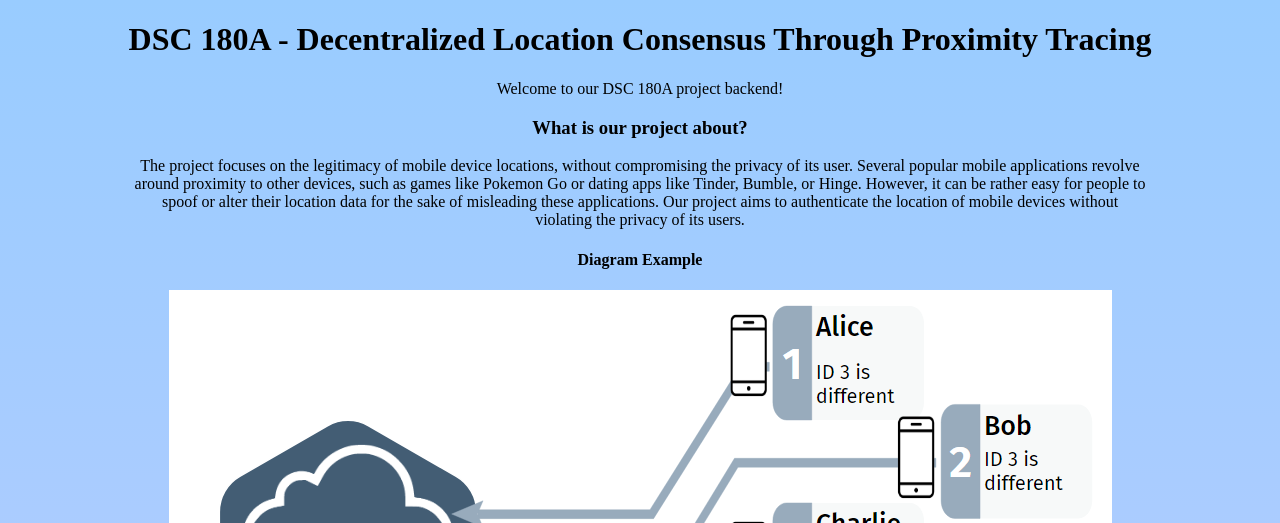
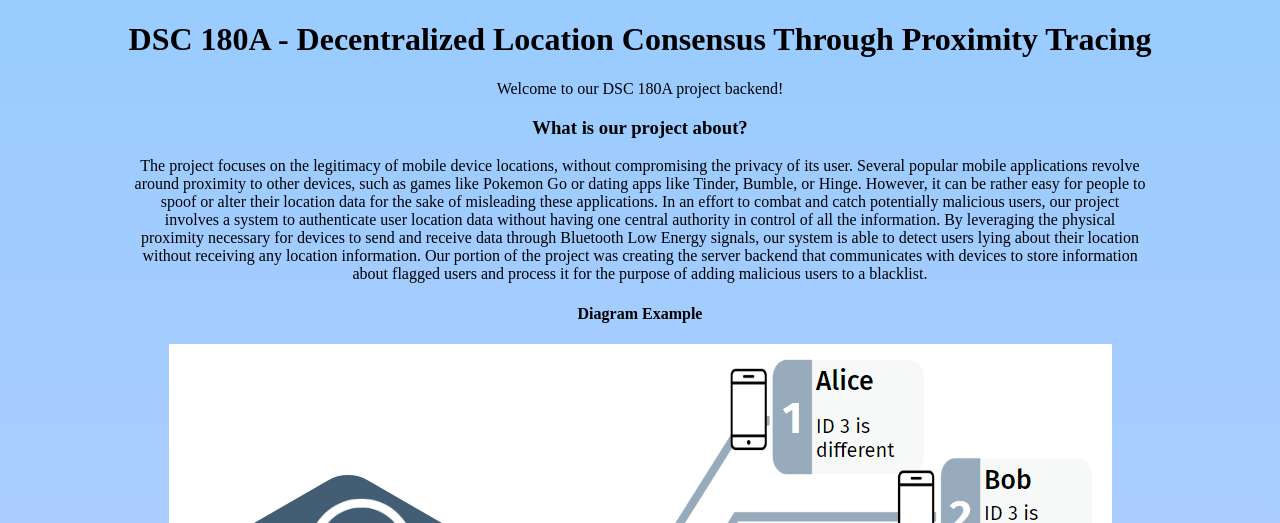
Before and after one commit to nahmann/DSC180-B16, a Django app: page / in a window 1280 px wide. Shown: the top 523 px of the page. Run offline with Django 4.2, Linux system fonts and the light colour scheme; data comes from the database, SQL or seed files in the repository.

Commit message:
Update index.html

```diff
--- a/locationConsensus/templates/index.html
+++ b/locationConsensus/templates/index.html
@@ -26,9 +26,16 @@
       applications revolve around proximity to other devices, such as games
       like Pokemon Go or dating apps like Tinder, Bumble, or Hinge. However,
       it can be rather easy for people to spoof or alter their location data
-      for the sake of misleading these applications. Our project aims to
-      authenticate the location of mobile devices without violating the privacy
-      of its users.
+      for the sake of misleading these applications. In an effort to combat
+      and catch potentially malicious users, our project involves a system
+      to authenticate user location data without having one central authority
+      in control of all the information. By leveraging the physical proximity
+      necessary for devices to send and receive data through Bluetooth Low
+      Energy signals, our system is able to detect users lying about their
+      location without receiving any location information. Our portion of the
+      project was creating the server backend that communicates with devices
+      to store information about flagged users and process it for the purpose
+      of adding malicious users to a blacklist.
     </p>
 
     <h4>
```
